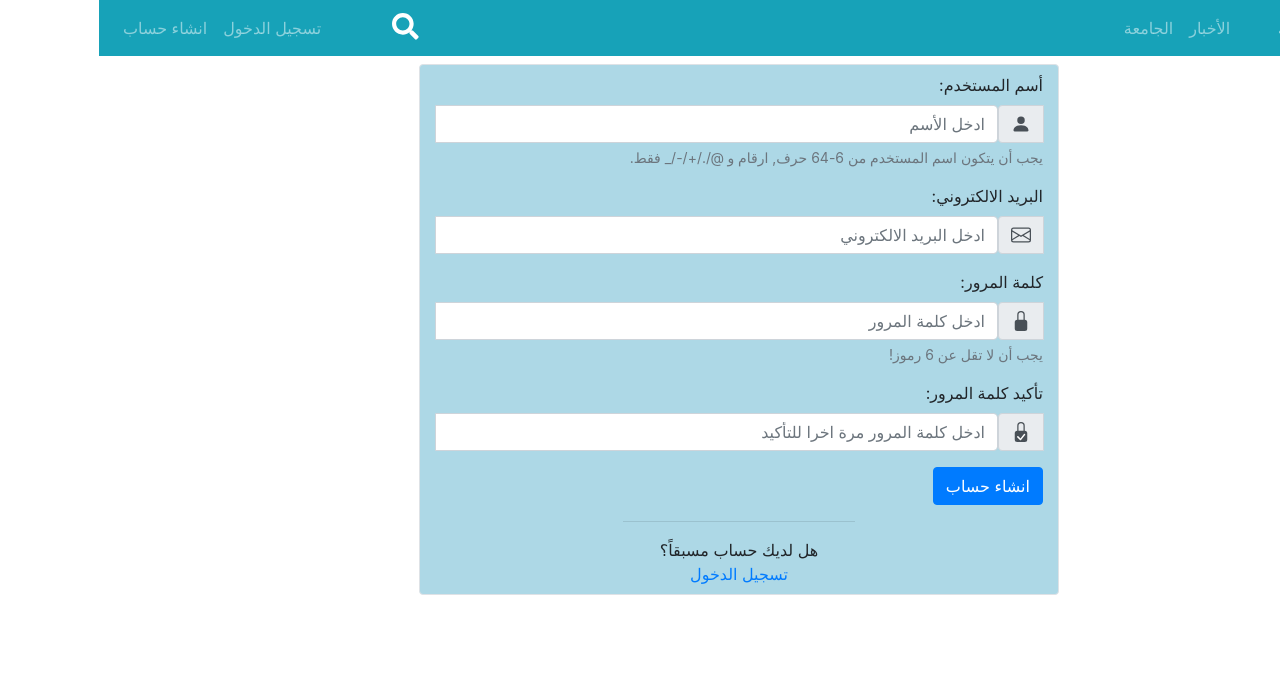
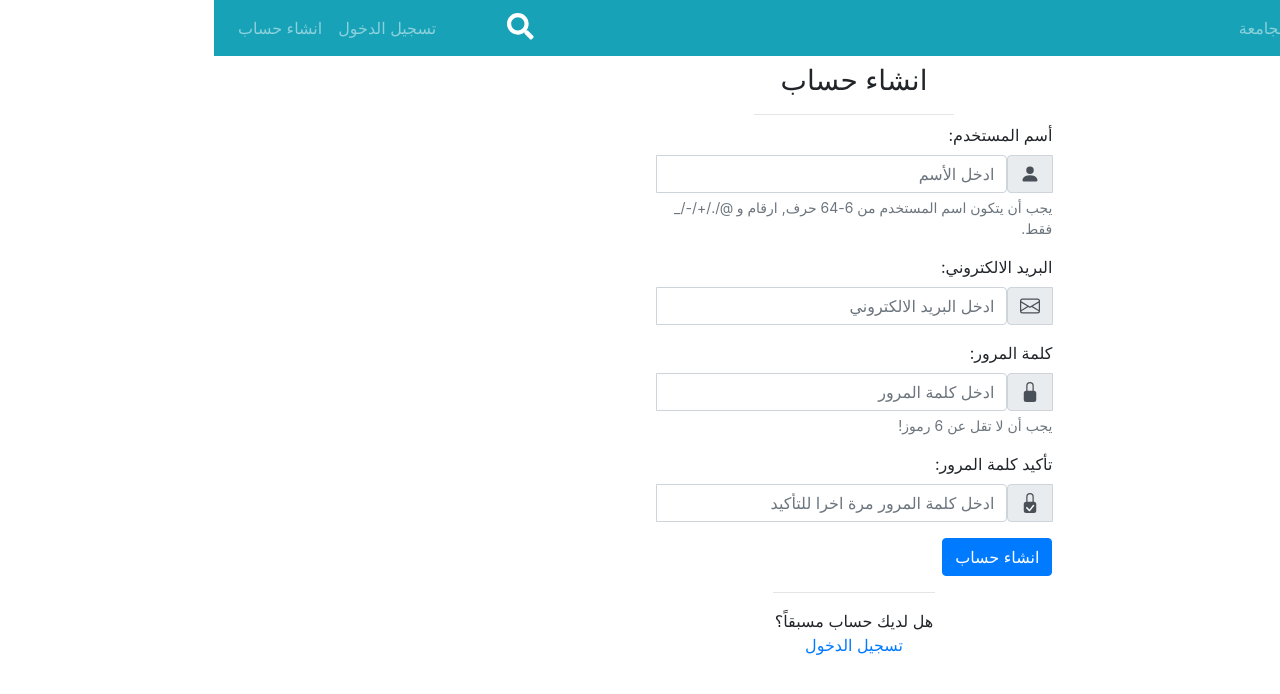
Before and after one commit to murtaja1/iraqi-student-frontend, a Vue app: page /register in a window 1280 px wide. Shown: the top 694 px of the page. Built offline with nearby package versions, Linux system fonts and the light colour scheme.

Commit message:
Style: style register

```diff
--- a/src/views/Register.vue
+++ b/src/views/Register.vue
@@ -1,5 +1,7 @@
 <template>
-	<b-container class="border mt-2 rounded col-md-6 bg-color">
+	<b-container class="mt-2 col-md-6 col-xl-4 bg-color">
+		<h3 align="center">انشاء حساب</h3>
+		<hr class="hr mb-0" />
 		<b-form @submit.prevent="register" class="text-right mb-2">
 			<b-form-group
 				class="mt-2"
@@ -235,8 +237,8 @@ export default {
 </script>
 
 <style lang="scss" scoped>
-.bg-color {
-	background-color: lightblue;
+.hr {
+	width: 200px;
 }
 .error:focus {
 	outline: none !important;
```
